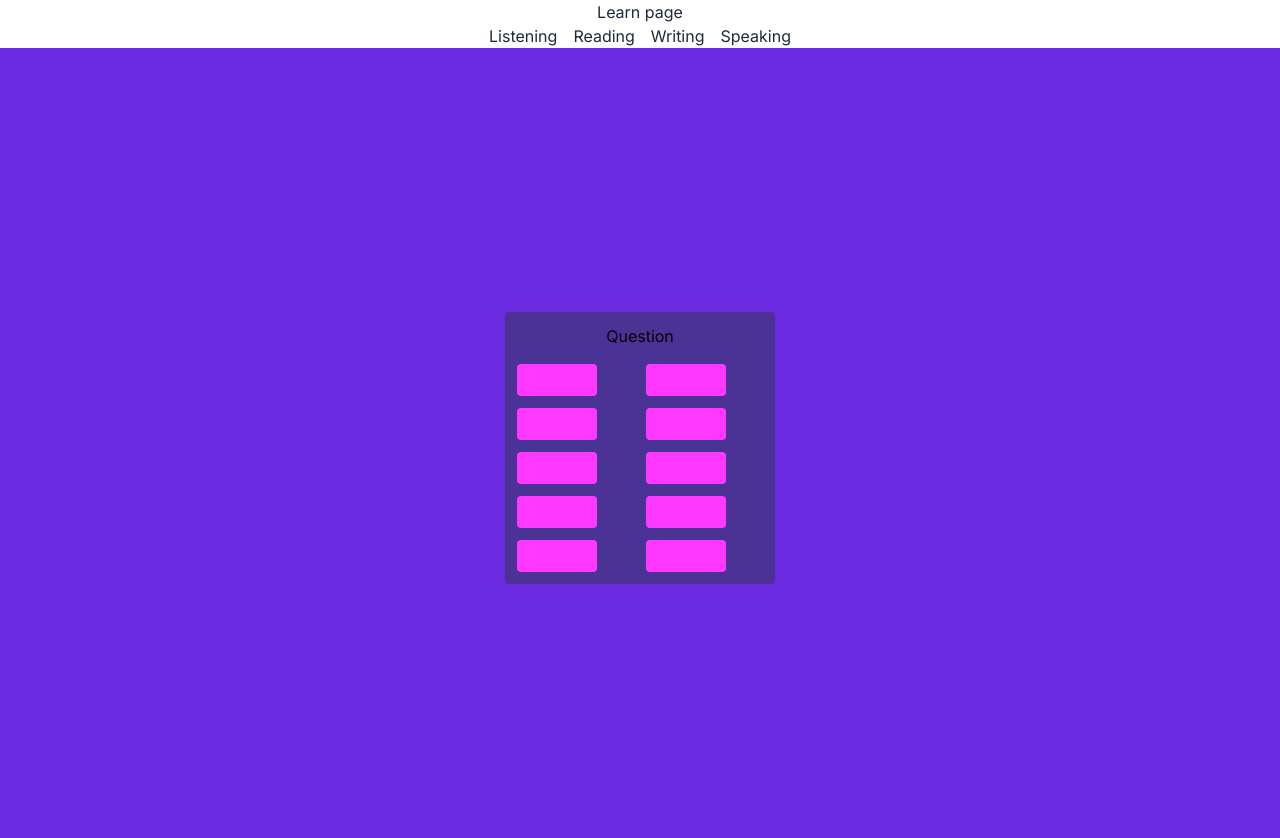
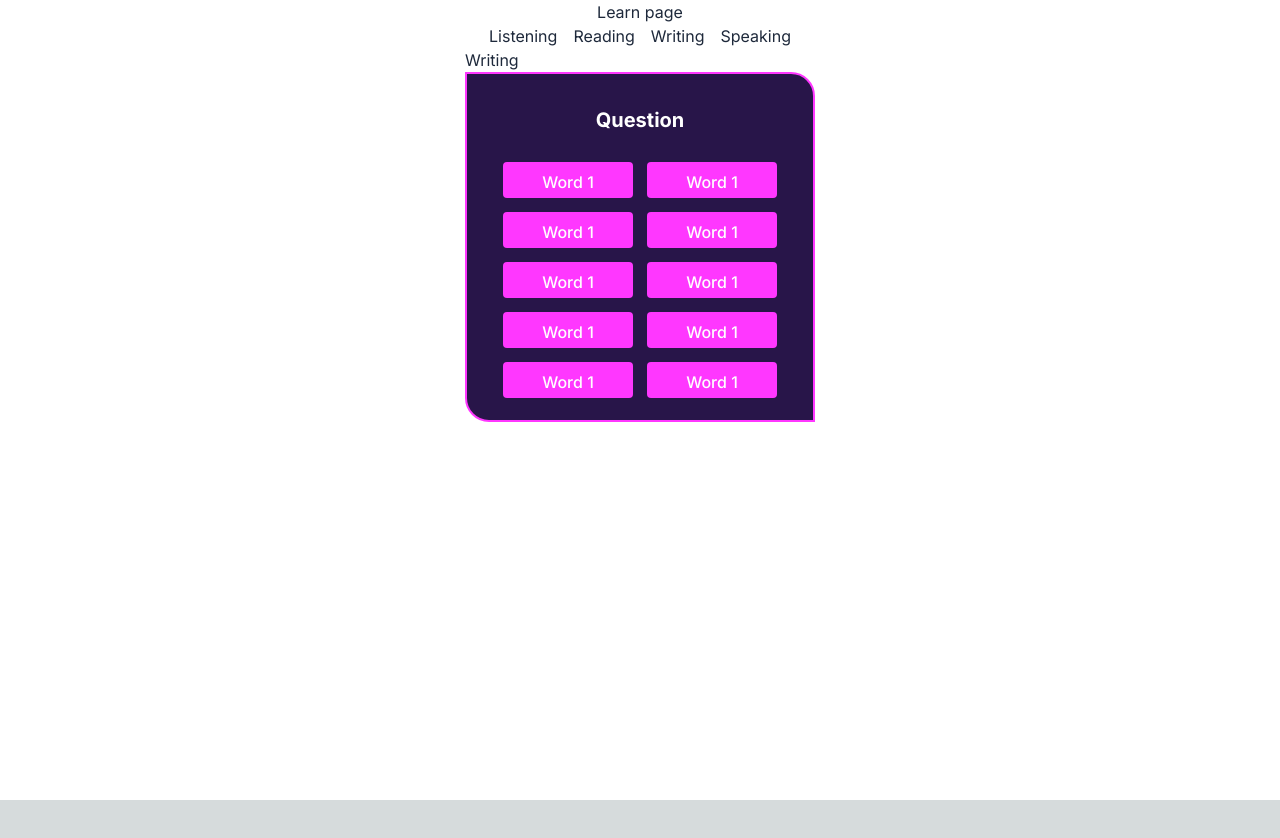
Before and after one commit to NoelPOS/gemini_hack, a Next.js app in the folder frontend/: page /learn in a window 1280 px wide. Both pictures are taken after a click on the button "Writing". Shown: the top 838 px of the page. After the commit the page ends 800 px from the top, so only its background shows below. Built offline with nearby package versions, Linux system fonts and the light colour scheme.

Commit message:
WordList-Writing

```diff
--- a/frontend/src/app/components/Writing.tsx
+++ b/frontend/src/app/components/Writing.tsx
@@ -1,25 +1,42 @@
+// import React from "react";
+
+// type Props = {};
+
+// function Writing({}: Props) {
+//   return (
+//     <div className="bg-purple-300 h-screen w-screen flex items-center justify-center ">
+//       <div className="bg-purple-100 w-[270px] p-3 rounded">
+//         <h1 className="text-center mb-4">Question</h1>
+//         <div className="grid grid-rows-5 grid-cols-2 gap-3 justify-center items-center">
+//           <div className="bg-pink-100 h-8 w-20 rounded"></div>
+//           <div className="bg-pink-100 h-8 w-20 rounded"></div>
+//           <div className="bg-pink-100 h-8 w-20 rounded"></div>
+//           <div className="bg-pink-100 h-8 w-20 rounded"></div>
+//           <div className="bg-pink-100 h-8 w-20 rounded"></div>
+//           <div className="bg-pink-100 h-8 w-20 rounded"></div>
+//           <div className="bg-pink-100 h-8 w-20 rounded"></div>
+//           <div className="bg-pink-100 h-8 w-20 rounded"></div>
+//           <div className="bg-pink-100 h-8 w-20 rounded"></div>
+//           <div className="bg-pink-100 h-8 w-20 rounded"></div>
+//         </div>
+//       </div>
+//     </div>
+//   );
+// }
+
+// export default Writing;
+
+
+
 import React from "react";
-
+import WordList from "./Writing/WordList";
 type Props = {};
 
 function Writing({}: Props) {
   return (
-    <div className="bg-purple-300 h-screen w-screen flex items-center justify-center ">
-      <div className="bg-purple-100 w-[270px] p-3 rounded">
-        <h1 className="text-center mb-4">Question</h1>
-        <div className="grid grid-rows-5 grid-cols-2 gap-3 justify-center items-center">
-          <div className="bg-pink-100 h-8 w-20 rounded"></div>
-          <div className="bg-pink-100 h-8 w-20 rounded"></div>
-          <div className="bg-pink-100 h-8 w-20 rounded"></div>
-          <div className="bg-pink-100 h-8 w-20 rounded"></div>
-          <div className="bg-pink-100 h-8 w-20 rounded"></div>
-          <div className="bg-pink-100 h-8 w-20 rounded"></div>
-          <div className="bg-pink-100 h-8 w-20 rounded"></div>
-          <div className="bg-pink-100 h-8 w-20 rounded"></div>
-          <div className="bg-pink-100 h-8 w-20 rounded"></div>
-          <div className="bg-pink-100 h-8 w-20 rounded"></div>
-        </div>
-      </div>
+    <div className="text-slate-800">
+      Writing
+      <WordList />
     </div>
   );
 }
--- /dev/null
+++ b/frontend/src/app/components/Writing/WordList.tsx
@@ -0,0 +1,30 @@
+import React from "react";
+
+type Props = {};
+
+const WordList = (props: Props) => {
+  return (
+    <div>
+        <div className="bg-purple-400 h-[350px] w-[350px] p-4 rounded-tr-3xl rounded-bl-3xl border-2 border-pink-100">
+            <h1 className="text-center font-bold text-xl text-white pt-4">Question</h1>
+            <div>
+            <div className="flex; grid grid-rows-5 grid-cols-2 gap-3.5 justify-center items-center pl-5 pr-5 pt-7 pb-3" >
+                <div className="bg-pink-100 h-9 w-23 rounded text-center p-2 font-medium text-white">Word 1</div>
+                <div className="bg-pink-100 h-9 w-23 rounded text-center p-2 font-medium text-white">Word 1</div>
+                <div className="bg-pink-100 h-9 w-23 rounded text-center p-2 font-medium text-white">Word 1</div>
+                <div className="bg-pink-100 h-9 w-23 rounded text-center p-2 font-medium text-white">Word 1</div>
+                <div className="bg-pink-100 h-9 w-23 rounded text-center p-2 font-medium text-white">Word 1</div>
+                <div className="bg-pink-100 h-9 w-23 rounded text-center p-2 font-medium text-white">Word 1</div>
+                <div className="bg-pink-100 h-9 w-23 rounded text-center p-2 font-medium text-white">Word 1</div>
+                <div className="bg-pink-100 h-9 w-23 rounded text-center p-2 font-medium text-white">Word 1</div>
+                <div className="bg-pink-100 h-9 w-23 rounded text-center p-2 font-medium text-white">Word 1</div>
+                <div className="bg-pink-100 h-9 w-23 rounded text-center p-2 font-medium text-white">Word 1</div>
+            </div>
+        </div>
+        </div>
+
+    </div>
+  );
+};
+
+export default WordList;
```
Also changed, not shown: 1 other file (tests, documents, lock files or other folders).
